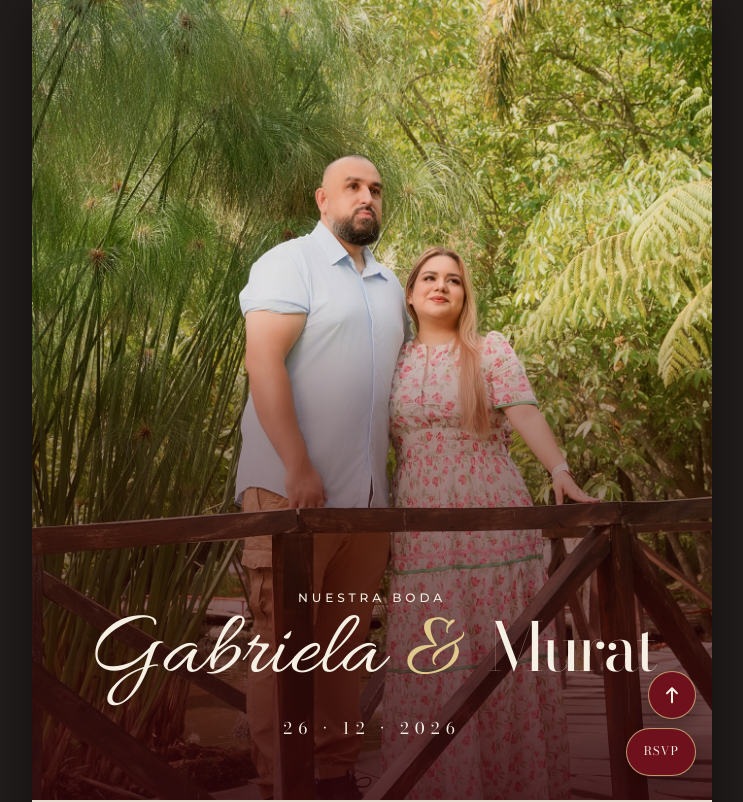
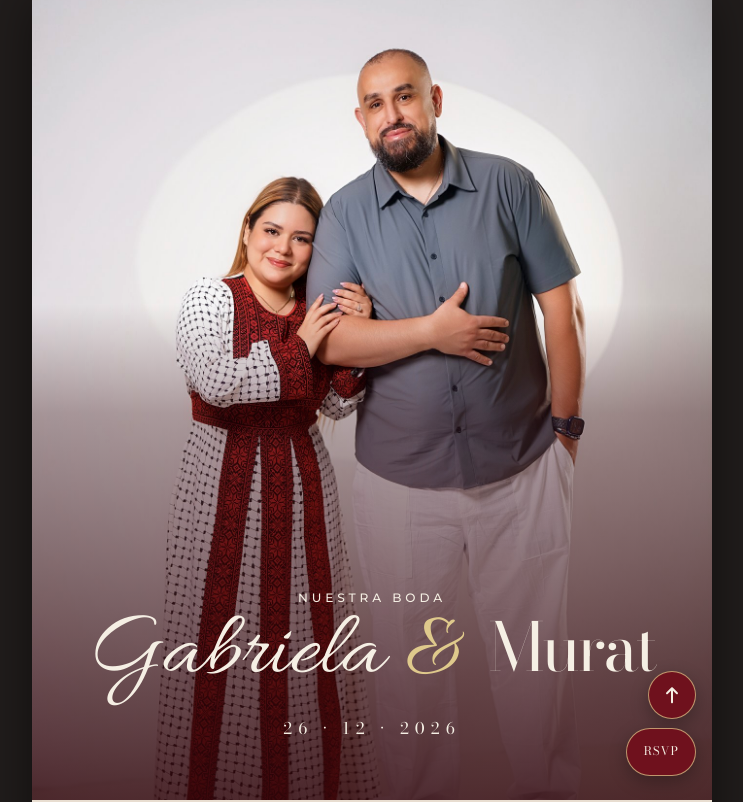
Before and after one commit to AlonsoEsc/invitacion-gabriela-murat, a React (Vite) app: page / in a window 1280 px wide. Shown: the top 802 px of the page, without its empty margins (268-1011 px from the left). Built offline with nearby package versions, Linux system fonts and the light colour scheme.

Commit message:
Intercambiar fotografías de portada y cierre

```diff
--- a/src/App.jsx
+++ b/src/App.jsx
@@ -222,7 +222,7 @@ export function App() {
     <div className="app-root" style={{ "--paper-texture": `url("${assetPath("paper-texture.jpg")}")` }}>
       <main className="invitation-shell">
         <section className="hero" aria-labelledby="hero-title">
-          <img src={assetPath("hero-gabriela-murat.jpg")} alt="Gabriela y Murat juntos en un jardín" />
+          <img src={assetPath("studio-gabriela-murat.jpg")} alt="Retrato de Gabriela y Murat" />
           <div className="hero-overlay" />
           <div className="hero-copy">
             <p className="hero-kicker">Nuestra boda</p>
@@ -312,7 +312,7 @@ export function App() {
         <RSVP />
 
         <footer className="final-photo">
-          <img src={assetPath("studio-gabriela-murat.jpg")} alt="Retrato de Gabriela y Murat" />
+          <img src={assetPath("hero-gabriela-murat.jpg")} alt="Gabriela y Murat juntos en un jardín" />
           <div className="final-overlay" />
           <div className="final-copy">
             <p className="script">Gabriela <span>&amp;</span> <strong>Murat</strong></p>
--- a/src/styles.css
+++ b/src/styles.css
@@ -28,7 +28,7 @@ button:focus-visible, a:focus-visible, input:focus-visible, select:focus-visible
 .invitation-shell { width: min(100%, 680px); margin-inline: auto; overflow: hidden; background: var(--paper) var(--paper-texture) center top / 100% auto repeat-y; box-shadow: 0 0 48px rgba(0, 0, 0, .5); }
 .hero { position: relative; min-height: min(920px, 100svh); display: grid; place-items: end center; isolation: isolate; overflow: hidden; }
 .hero > img, .final-photo > img, .countdown-section > img, .photo-break > img { width: 100%; height: 100%; object-fit: cover; display: block; }
-.hero > img { position: absolute; inset: 0; object-position: 50% 42%; z-index: -2; filter: saturate(1.14) contrast(1.08) brightness(.96); }
+.hero > img { position: absolute; inset: 0; object-position: 50% 35%; z-index: -2; filter: saturate(1.14) contrast(1.08) brightness(.96); }
 .hero-overlay, .final-overlay, .countdown-veil { position: absolute; inset: 0; background: rgba(35, 9, 12, .28); z-index: -1; }
 .hero-overlay { top: 38%; background: linear-gradient(180deg, transparent 0%, rgba(47, 5, 10, .34) 22%, rgba(47, 5, 10, .82) 100%); }
 .hero-copy { width: 100%; padding: 70px 30px 64px; color: var(--ivory); text-align: center; }
@@ -129,7 +129,7 @@ button:focus-visible, a:focus-visible, input:focus-visible, select:focus-visible
 .form-notice { margin: -4px 0 0; color: var(--gold-light); text-align: center; font-size: .82rem; }
 
 .final-photo { position: relative; height: 770px; margin: 0; isolation: isolate; overflow: hidden; }
-.final-photo > img { position: absolute; inset: 0; z-index: -2; object-position: 50% 35%; filter: saturate(1.08) contrast(1.08) brightness(.98); }
+.final-photo > img { position: absolute; inset: 0; z-index: -2; object-position: 50% 42%; filter: saturate(1.08) contrast(1.08) brightness(.98); }
 .final-overlay { top: 48%; background: linear-gradient(180deg, transparent, rgba(47, 5, 10, .8)); }
 .final-copy { position: absolute; inset: auto 0 50px; color: var(--ivory); text-align: center; }
 .final-copy .script { margin: 0; font: 400 4rem/1 var(--script); }
```
